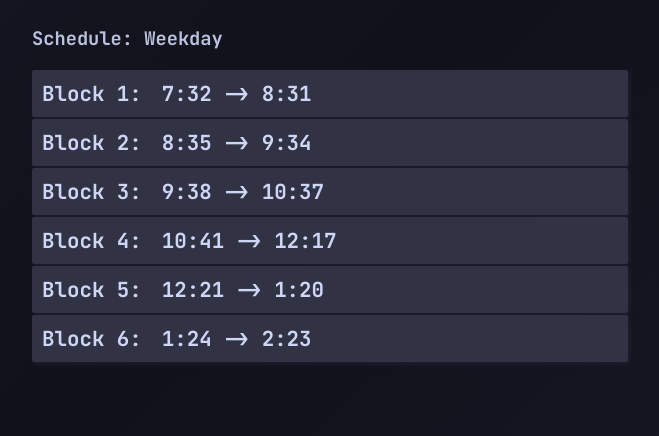
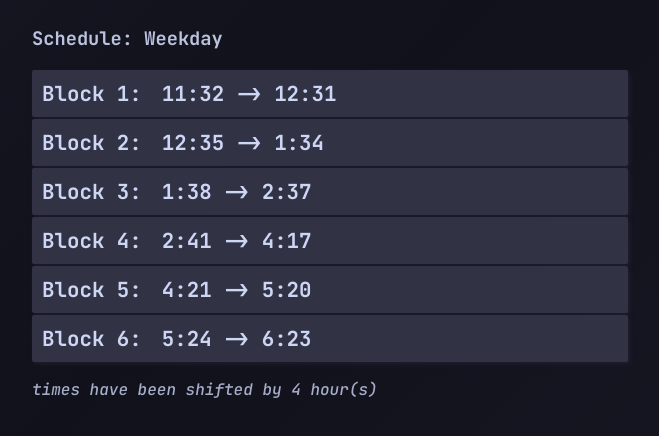
Before and after one commit to Meowcelinee/mfhsclock, a plain HTML site: page index.html in a window 1280 px wide. Shown: the part 142-578 px from the top of the page, without its empty margins (320-979 px from the left). Drawn offline with Linux system fonts and the light colour scheme; a web font is replaced by a local one.

Commit message:
add timezone handling

```diff
--- a/lib/schedules/setWeekdaySchedule.js
+++ b/lib/schedules/setWeekdaySchedule.js
@@ -1,5 +1,6 @@
 import setBlockClassName from '../util/setBlockClassName.js';
 import * as blocks from '../time_data/blocks.js';
+import tzHandler from '../time_data/timezone.js';
 
 const [blockList] = document.getElementsByClassName('blocks');
 
@@ -10,20 +11,40 @@ export default function setWeekdaySchedule() {
     sched.textContent = 'Schedule: Weekday';
     blockList.appendChild(sched);
 
-    for (let block in blocks.fridayBlocks) {
+    for (let block in blocks.weekdayBlocks) {
         const li = document.createElement('li');
         const blockNum = document.createElement('h3');
         const blockTimes = document.createElement('h3');
 
+        const startHour = Number(
+            blocks.weekdayBlocks[block].start.split(':')[0]
+        );
+        const endHour = Number(blocks.weekdayBlocks[block].end.split(':')[0]);
+        const time = {
+            start: tzHandler(startHour),
+            end: tzHandler(endHour),
+        };
+
         li.classList.add(setBlockClassName(blocks.weekdayBlocks[block]));
+        li.id = `block_${Number(block)}`;
         blockNum.classList.add('block-num');
         blockTimes.classList.add('block-times');
 
         blockNum.textContent = `Block ${block}:`;
-        blockTimes.textContent = `${blocks.weekdayBlocks[block].start} -> ${blocks.weekdayBlocks[block].end}`;
+        // prettier-ignore
+        blockTimes.textContent = `${time.start.hour}:${blocks.weekdayBlocks[block].start.split(':')[1]} -> ${time.end.hour}:${blocks.weekdayBlocks[block].end.split(':')[1]}`;
 
         blockList.appendChild(li);
         li.appendChild(blockNum);
         li.appendChild(blockTimes);
     }
+
+    if (tzHandler(0).shifted.status) {
+        const shifted = document.createElement('p');
+        shifted.classList.add('shifted');
+        shifted.textContent = `times have been shifted by ${
+            tzHandler(0).shifted.difference
+        } hour(s)`;
+        blockList.appendChild(shifted);
+    }
 }
--- a/lib/time_data/blocks.js
+++ b/lib/time_data/blocks.js
@@ -1,3 +1,5 @@
+import tzHandler from './timezone.js';
+
 export const weekdayBlocks = {
     1: {
         start: '7:32',
--- /dev/null
+++ b/lib/time_data/timezone.js
@@ -0,0 +1,20 @@
+export default function tzHandler(time = 0) {
+    const UTCHourOffset = new Date().getTimezoneOffset() / -60;
+    const ESTHourOffset = -4;
+
+    const clientESTDifference = UTCHourOffset - ESTHourOffset;
+    const timeShifted = clientESTDifference !== 0;
+
+    let newTime = time + clientESTDifference;
+
+    if (newTime > 12) newTime -= 12;
+    if (newTime < 1) newTime += 12;
+
+    return {
+        hour: newTime,
+        shifted: {
+            status: timeShifted,
+            difference: clientESTDifference,
+        },
+    };
+}
--- a/styles/index.css
+++ b/styles/index.css
@@ -106,6 +106,11 @@ body {
     }
 }
 
+.shifted {
+    color: var(--subtext0);
+    font-style: italic;
+}
+
 @media (max-width: 600px) {
     .time-container {
         margin: 6px auto;
```
